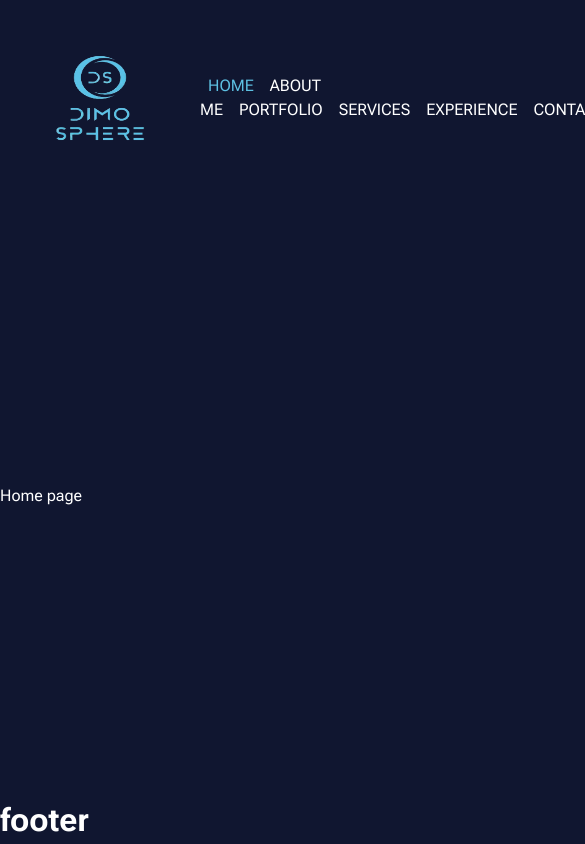
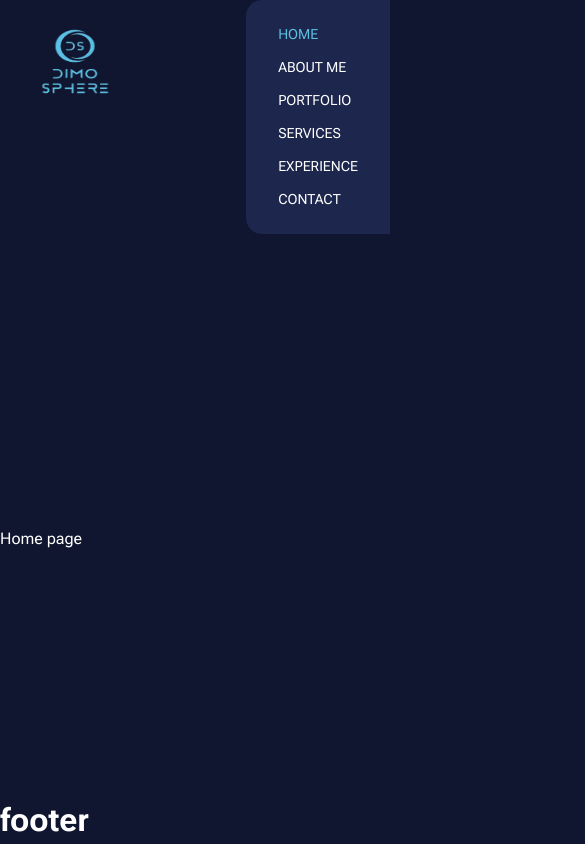
Before and after one commit to Dimo-Hristov/Personal-app, a Next.js app: page / in a window 390 px wide. Shown: the top 844 px of the page, 585 px wide, since content can reach past the window. Built offline with nearby package versions, Linux system fonts and the light colour scheme.

Commit message:
start header responsive styles

```diff
--- a/src/app/globals.scss
+++ b/src/app/globals.scss
@@ -3,6 +3,7 @@
   --text-color: white;
   --active-link-color: #5dc0e2;
   --hover-link-color: #49a5cf;
+  --mobile-nav-color: #1d274e;
 }
 
 /* You can add global styles to this file, and also import other style files */
@@ -48,6 +49,7 @@ html:focus-within {
 
 /* Set core body defaults */
 body {
+  max-width: 1920px;
   min-height: 100vh;
   text-rendering: optimizeSpeed;
   line-height: 1.5;
@@ -56,6 +58,7 @@ body {
   display: flex;
   flex-direction: column;
   justify-content: space-between;
+  margin: 0 auto;
 }
 
 /* A elements that don't have a class get default styles */
--- a/src/components/header/Header.tsx
+++ b/src/components/header/Header.tsx
@@ -10,7 +10,7 @@ return(
         <Link href={'/'} className={styles.imgContainer}>
         <Image src={'/logo.png'} alt="Logo" fill/>
         </Link>
-    <nav>
+    <nav className={styles.navbar}>
         <Links/>
     </nav>
     </header>
--- a/src/components/header/header.module.scss
+++ b/src/components/header/header.module.scss
@@ -3,6 +3,7 @@
   display: flex;
   justify-content: space-between;
   align-items: center;
+  position: relative;
 }
 
 .imgContainer {
@@ -10,5 +11,36 @@
   height: 100px;
   width: 200px;
   flex-grow: 0;
-  flex-shrink: 0;
 }
+
+@media (max-width: 1040px) {
+  .imgContainer {
+    width: 150px;
+    height: 75px;
+  }
+
+  .header {
+    font-size: 14px;
+  }
+}
+
+@media (max-width: 760px) {
+  .navbar {
+    position: relative;
+    top: 0;
+    right: 0;
+    background-color: var(--mobile-nav-color);
+    padding: 24px;
+    border-radius: 16px 0 0 16px;
+  }
+
+  .header {
+    margin-right: 0;
+    margin-top: 0;
+    align-items: flex-start;
+  }
+
+  .imgContainer {
+    margin-top: 24px;
+  }
+}
--- a/src/components/header/links/Links.tsx
+++ b/src/components/header/links/Links.tsx
@@ -7,7 +7,7 @@ const Links = ()=>{
 
 
     return (
-        <ul role="list" className={styles.navLinks}>
+        <ul role="list" className={styles.navList}>
             {links.map((link: NavItem)=> (
                 <NavLink item={link} key={link.title}></NavLink>
             ))}
--- a/src/components/header/links/links.module.scss
+++ b/src/components/header/links/links.module.scss
@@ -1,2 +1,8 @@
-.navLinks {
+@media (max-width: 760px) {
+  .navList {
+    display: flex;
+    flex-direction: column;
+    top: 0;
+    gap: 12px;
+  }
 }
```
